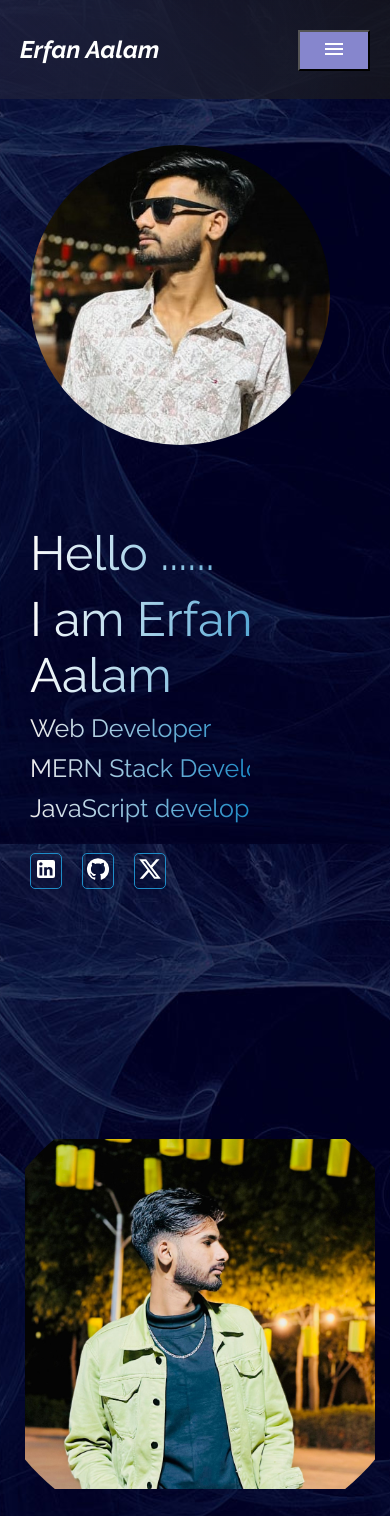
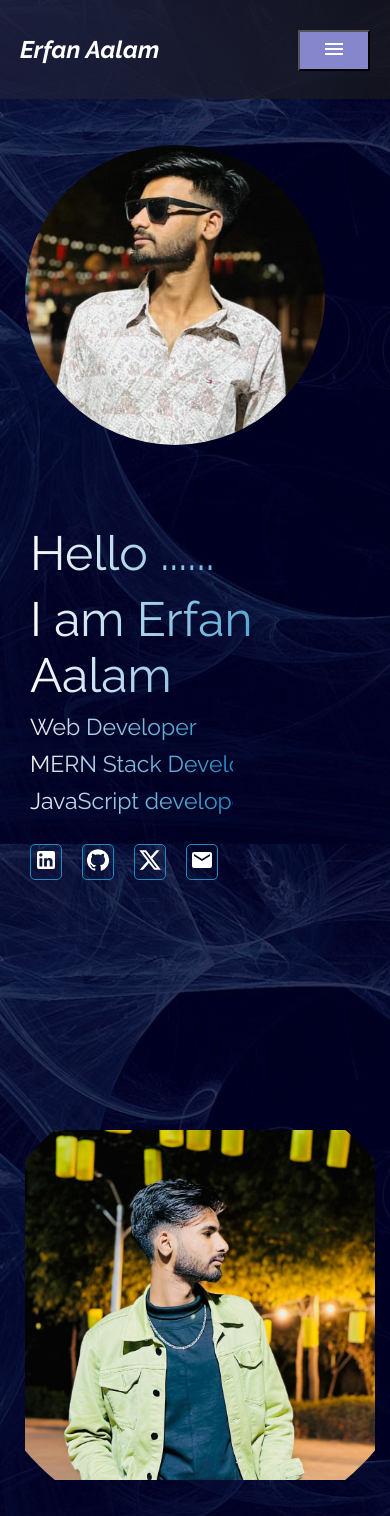
Before and after one commit to ErfanAalam/Erfan_Aalam, a React (Vite) app: page / in a window 390 px wide. Shown: the top 1516 px of the page. Built offline with nearby package versions, Linux system fonts and the light colour scheme.

Commit message:
icons changes

```diff
--- a/src/components/Main.css
+++ b/src/components/Main.css
@@ -83,12 +83,12 @@ section {
     flex-direction: column-reverse;
     gap: 60px;
     align-items: center;
-    padding: 145px 0 80px 10px;
+    padding: 145px 0 80px 0;
     margin-left: 0;
   }
 
   .details{
-    margin-left: 0;
+    margin-left: 10px;
   }
 
   .name {
@@ -117,7 +117,7 @@ section {
     display: flex;
     flex-direction: column;
     justify-content: center;
-    width: 250px;
+    width: 200px;
     padding-bottom: 50px;
   }
 }
@@ -132,7 +132,7 @@ section {
 
   .detail {
     margin-bottom: 10px;
-    font-size: 25px;
+    font-size: 23px;
   }
 
   .name {
--- a/src/components/Main.jsx
+++ b/src/components/Main.jsx
@@ -3,6 +3,7 @@ import "./Main.css";
 import LinkedInIcon from "@mui/icons-material/LinkedIn";
 import GitHubIcon from "@mui/icons-material/GitHub";
 import XIcon from "@mui/icons-material/X";
+import MailIcon from "@mui/icons-material/Mail";
 import {motion} from 'framer-motion'
 
 
@@ -37,20 +38,26 @@ const Main = () => {
 
           <div className="icons">
             <div className="icon">
-              <a href="https://www.linkedin.com/in/erfan-aalam-1957b9271">
+              <a href="https://www.linkedin.com/in/erfan-aalam-1957b9271" target="_blank">
                 <LinkedInIcon />
               </a>
             </div>
 
             <div className="icon">
-              <a href="https://github.com/ErfanAalam">
+              <a href="https://github.com/ErfanAalam" target="_blank">
                 <GitHubIcon />
               </a>
             </div>
 
             <div className="icon">
-              <a href="https://x.com/ErfanAalam03?t=Rg9Pk0LDYEaar-MAFf9Mfw&s=09">
+              <a href="https://x.com/ErfanAalam03?t=Rg9Pk0LDYEaar-MAFf9Mfw&s=09" target="_blank">
                 <XIcon />
+              </a>
+            </div>
+
+            <div className="icon">
+              <a href="mailto:erfankhansiwani@gmail.com" target="_blank">
+                <MailIcon />
               </a>
             </div>
           </div>
```
